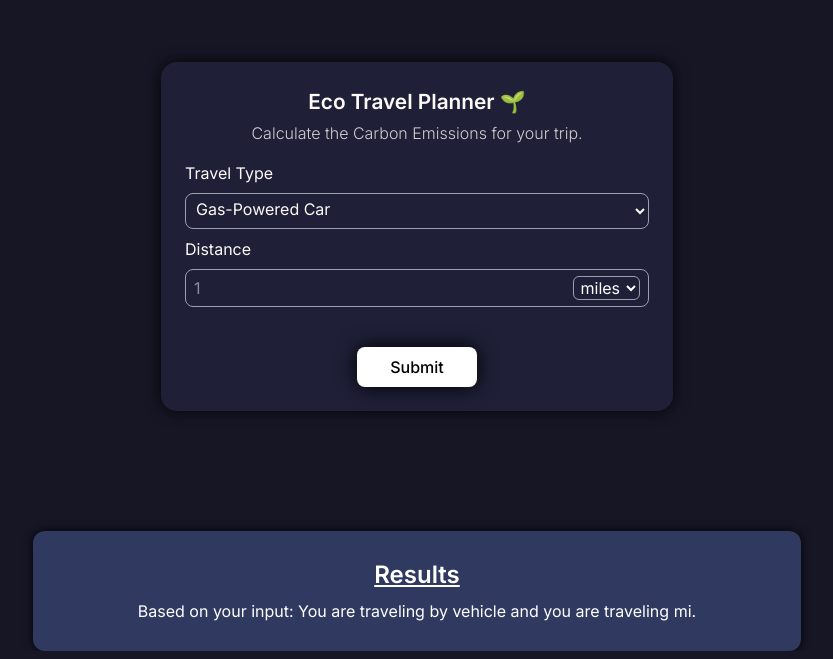
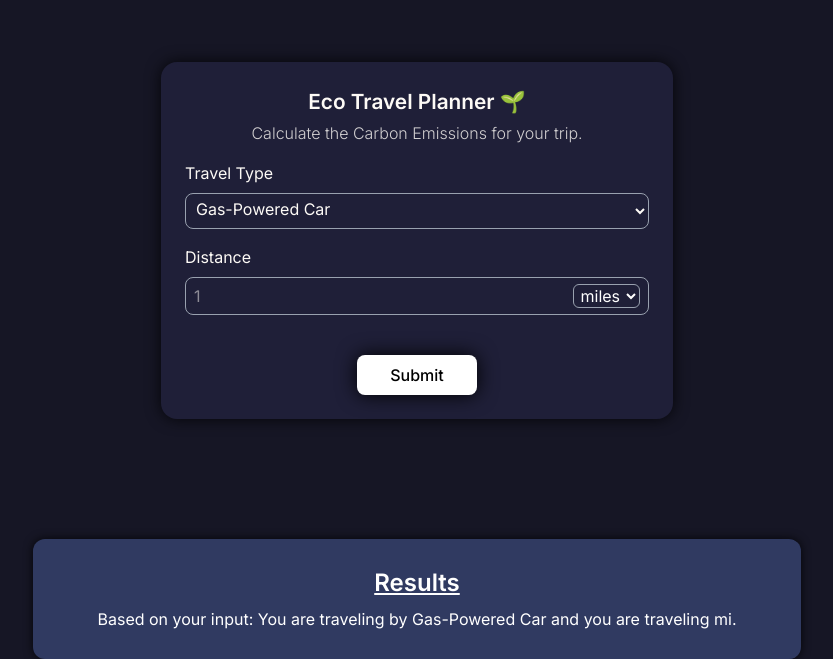
Before and after one commit to jjamesliu/reduceCO2, a React (Vite) app: page / in a window 1280 px wide. Shown: the part 738-1397 px from the top of the page, without its empty margins (223-1056 px from the left). Built offline with nearby package versions, Linux system fonts and the light colour scheme; no server answers.

Commit message:
finished flight and vehicle

```diff
--- a/src/App.jsx
+++ b/src/App.jsx
@@ -4,7 +4,7 @@ import Form from './components/Form.jsx'
 import Results from './components/Results.jsx'
 
 function App() {
-  const [travelMode, setTravelMode] = useState("vehicle")
+  const [travelMode, setTravelMode] = useState("Gas-Powered Car")
   const [distance, setDistance] = useState("")
   const [error, setError] = useState(null)
   const [units, setUnits] = useState("mi")
--- a/src/components/AirForm.jsx
+++ b/src/components/AirForm.jsx
@@ -1,7 +1,7 @@
 export default function AirForm(props) {
     return (
         <>
-            <div className='flex flex-row gap-10'>
+            <div className='flex flex-row gap-10 mt-5'>
 
                 <div className='mb-5 text-center flex-1'>
                     <label className='block'>AIRPORT CODE Depart</label>
--- a/src/components/Form.jsx
+++ b/src/components/Form.jsx
@@ -86,15 +86,18 @@ export default function Form(props) {
                     name='travelType'
                     value={props.travelMode}
                     onChange={ (e) => props.setTravelMode(e.target.value)}>
-                        <option value='vehicle'>Gas-Powered Car</option>
-                        <option value='vehicle'>Electric-Powered Car</option>
-                        <option value='vehicle'>Hybrid Car</option>
+                        <option>Gas-Powered Car</option>
+                        <option>Electric-Powered Car</option>
+                        <option>Hybrid Car</option>
                         <option value='flight'>Air</option>
                     </select>
 
-                    {props.travelMode === 'vehicle' ? (
+                    {props.travelMode === 'Gas-Powered Car' ||
+                    props.travelMode === 'Electric-Powered Car' ||
+                    props.travelMode === 'Hybrid Car'
+                    ? (
                     <>
-                    <label className='block mb-2'>Distance</label>
+                    <label className='block mb-2 mt-4'>Distance</label>
                     <div className='flex items-center border border-gray-400 rounded-lg px-2 py-1.5 mb-5'>
                         <input type='text'
                         placeholder='1'
```
